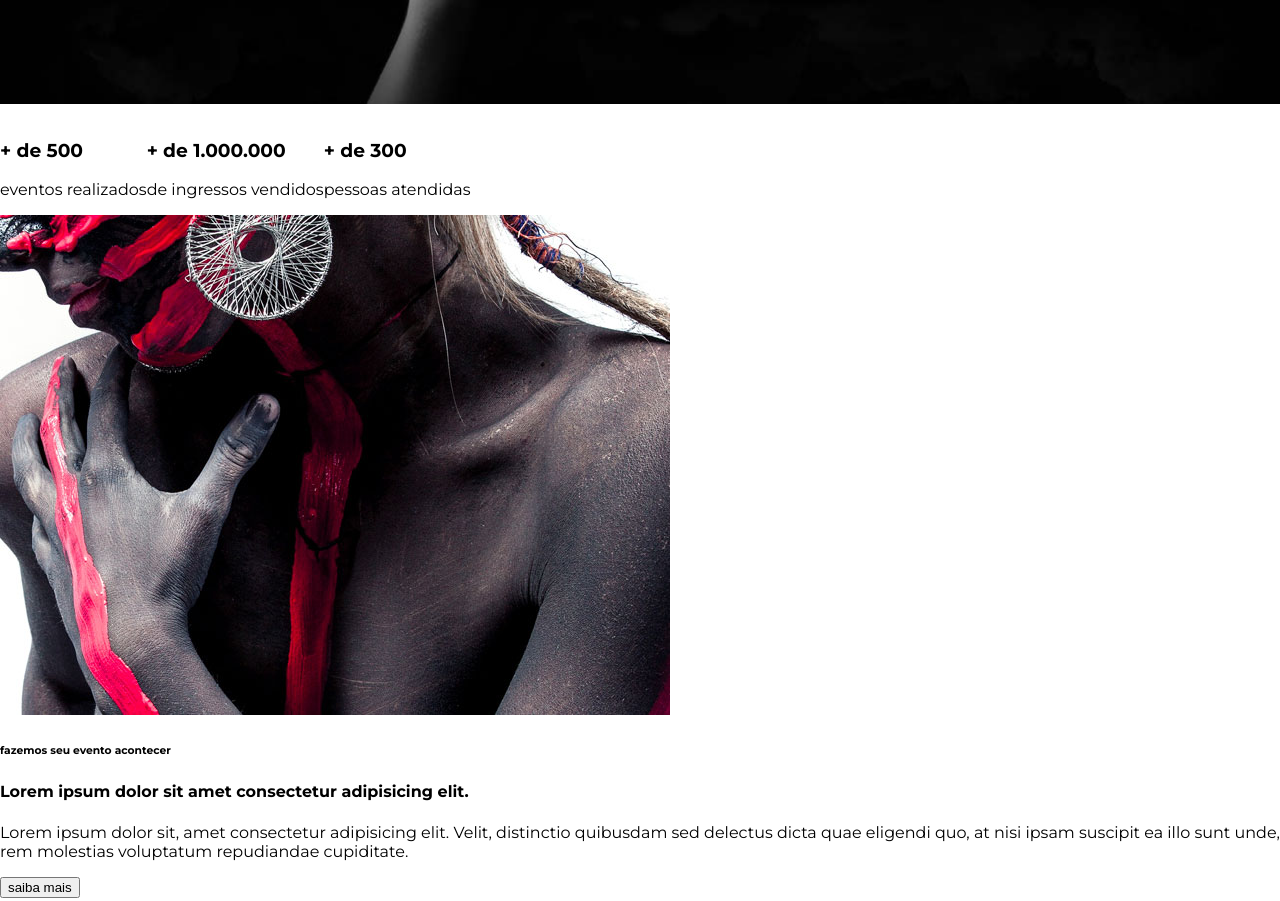
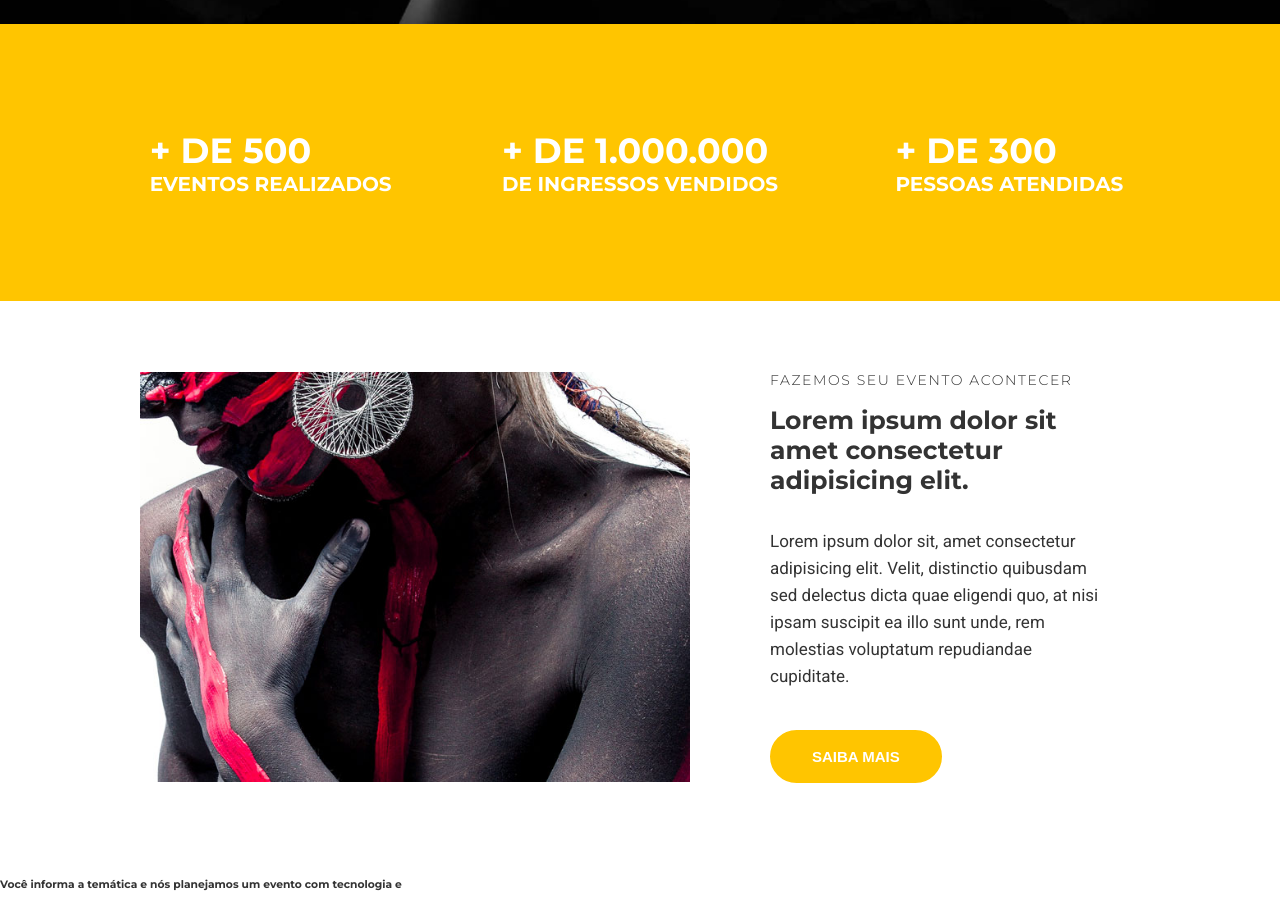
Before and after one commit to MatheusSilvaZiero/StudiOn, a website: page src/index.html in a window 1280 px wide. Shown: the part 700-1601 px from the top of the page. Drawn offline with Linux system fonts and the light colour scheme.

Commit message:
Terminado navBar, header e section counter. Obs consertar bug de rolagem no header-slider

```diff
--- a/src/Style.css
+++ b/src/Style.css
@@ -1,5 +1,5 @@
-@import url('https://fonts.googleapis.com/css2?family=Montserrat:wght@300;400;700;900&display=swap');
-
+@import url('https://fonts.googleapis.com/css2?family=Montserrat:wght@300;400;500;700;900&display=swap');
+@import url('https://fonts.googleapis.com/css2?family=Roboto&display=swap');
 * {
 
     box-sizing: border-box;
@@ -11,6 +11,7 @@
     font-size: 16px;
     --colorprimary: #ffc500;
     --default-padding: 1rem;
+    color: #333;
 }
 body{
 
@@ -18,19 +19,38 @@ body{
     padding-top: 7.75rem;
 }
 
+header,main,footer {
+    overflow-x: hidden;
+}
+
+.container {
+
+    max-width: 1140px;
+    margin: 0 auto;
+}
+
 .navbar {
 
     position: fixed;
     z-index: 1;
+    top: 0;
+    left: 0;
+    width: 100%;
+    background-color: black;
+    color: #fff;
+
+
+}
+
+.navbar_container {
+
     display: grid;
     grid-template-columns: 1fr 9fr;
     align-items: center;
-    top: 0;
-    left: 0;
+
     width: 100vw;
     height: 7.75rem;
-    background-color: black;
-    color: #fff;
+
     padding: 0 1rem ;
 
 }
@@ -102,7 +122,7 @@ ul {
 }
 .slide {
     position: relative;
-    height: calc(100vh - 7.5rem);
+    height: calc(90vh - 7.5rem);
 
 }
 
@@ -159,7 +179,7 @@ ul {
 
 }
 
-.btn:hover,.btn:active,.btn:focus {
+.btn:hover,.btn:active,.btn:focus,.btn-institutional {
 
     border-color: var(--colorprimary);
     background-color: var(--colorprimary);
@@ -167,3 +187,89 @@ ul {
 
 
 }
+
+#counter {
+
+    background-color: var(--colorprimary);
+    color: #fff;
+    text-transform: uppercase;
+
+}
+
+.counter_container {
+    display: grid;
+    grid-template-columns: repeat(auto-fill, minmax(300px, 1fr));
+    place-items: center;
+    padding: 4.375rem 1rem;
+    font-weight: 700;
+    font-size: 35px;
+}
+
+.counter_container h3 {
+
+
+    font-size: 2.1875rem;
+}
+
+.counter_container h3 small {
+
+    display: block;
+    font-size: 1.25rem;
+}
+
+.institutional {
+
+    display: grid;
+    grid-template-columns: auto auto;
+    gap: 3.125rem;
+    align-items: center;
+    padding: 4.375rem;
+
+}
+
+.image_institutional {
+
+    max-width: 550px;
+
+}
+
+.institutional_copy {
+
+    padding: 0 1.875rem;
+}
+
+.institutional_copy h6 {
+
+    font-size: 0.875rem;
+    font-weight: 300;
+    letter-spacing: 0.1rem;
+    text-transform: uppercase;
+    margin: 0;
+}
+
+.institutional_copy h4 {
+
+    font-size: 1.5625rem;
+    margin-top: 1rem;
+
+
+}
+
+.institutional p {
+
+    font-size: 1.0625rem;
+    line-height: 1.6875rem;
+    font-family: 'Roboto', sans-serif;
+    margin-bottom: 0;
+    margin-bottom: 2.5rem;
+
+}
+
+.btn-institutional:hover {
+
+    background: unset;
+    color: #333;
+    box-shadow: 0 1rem 1rem #0006;
+
+
+}
--- a/src/index.html
+++ b/src/index.html
@@ -8,8 +8,9 @@
     <title>StudiOn</title>
 </head>
 <body>
+    <nav class="navbar">
 
-    <nav class="navbar">
+        <div class="container navbar_container">
 
             <h1 class="logo-studion">Studi<span class="copy-primary">On</span>
                 <span class="logo-studion-subtitle">Eventos</span>
@@ -51,6 +52,8 @@
 
             </ul>
 
+        </div>
+
     </nav>
 
     <header>
@@ -77,27 +80,36 @@
 
     <main>
 
-        <section>
+        <section id="counter">
 
-            <ul>
+            <ul class="container counter_container">
 
-                <li><h3>+ de 500</h3> eventos realizados </li>
-                <li><h3>+ de 1.000.000</h3> de ingressos vendidos</li>
-                <li><h3>+ de 300</h3> pessoas atendidas</li>
+                <li><h3>+ de 500 <small>eventos realizados</small></h3>
+
+                </li>
+
+                <li><h3>+ de 1.000.000 <small>de ingressos vendidos</small></h3>
+
+                </li>
+
+                <li><h3>+ de 300 <small>pessoas atendidas</small></h3>
+
+                </li>
             </ul>
 
         </section>
 
-        <section>
+        <section class="container institutional">
 
-            <div>
-                <img src="./images/institutional.jpg" alt="">
+            <img class="image_institutional" src="./images/institutional.jpg" alt="ImagineOn institutional image">
+
+            <div class="institutional_copy">
                 <h6>fazemos seu evento acontecer</h6>
                 <h4>Lorem ipsum dolor sit amet consectetur adipisicing elit.</h4>
                 <p>
                     Lorem ipsum dolor sit, amet consectetur adipisicing elit. Velit, distinctio quibusdam sed delectus dicta quae eligendi quo, at nisi ipsam suscipit ea illo sunt unde, rem molestias voluptatum repudiandae cupiditate.
                 </p>
-                <button>saiba mais </button>
+                <button class="btn btn-institutional">saiba mais </button>
 
             </div>
 
@@ -109,7 +121,7 @@
 
                 <h6>Você informa a temática e nós planejamos um evento com tecnologia e</h6>
                 <h2><Span>muito+</Span> Diversão</h2>
-                <button>Fazer Cotação</button>
+                <button class="">Fazer Cotação</button>
 
             </div>
 
```
Lines whose indentation alone changed are shown as unchanged.
